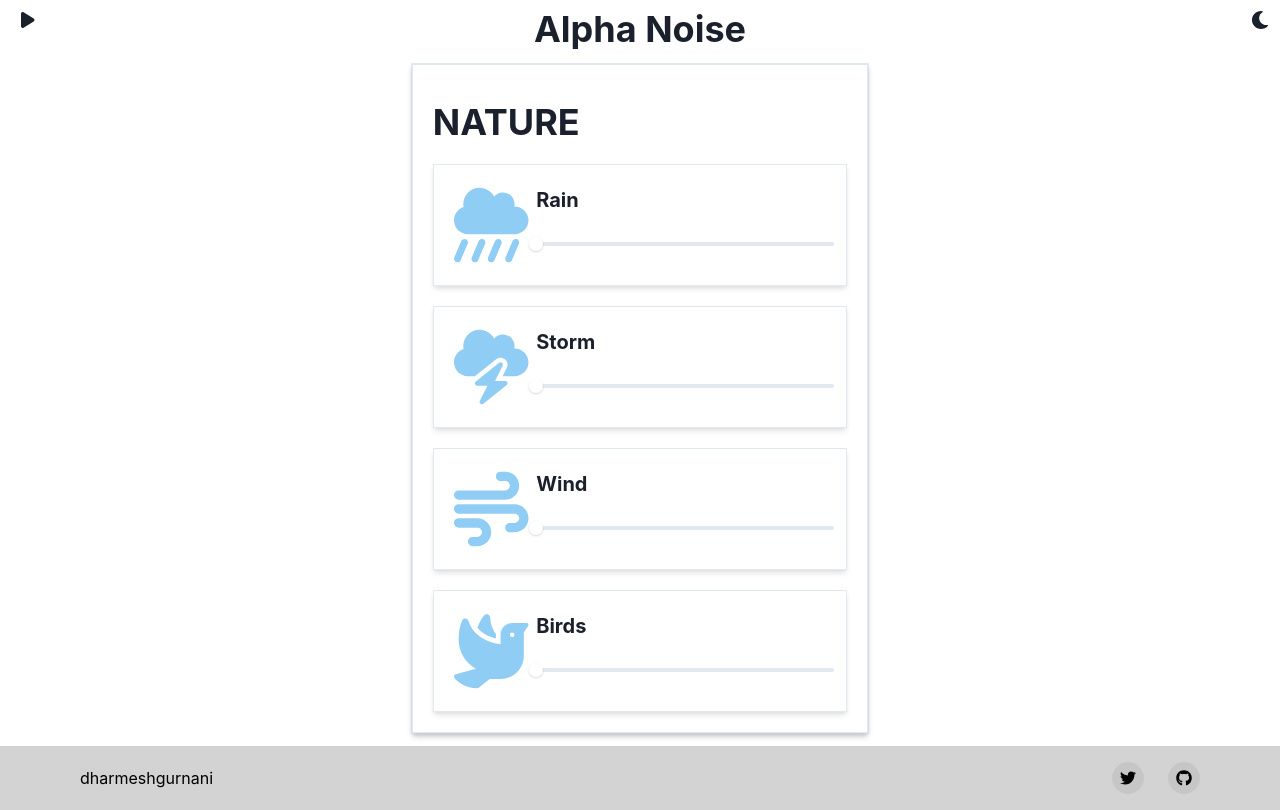
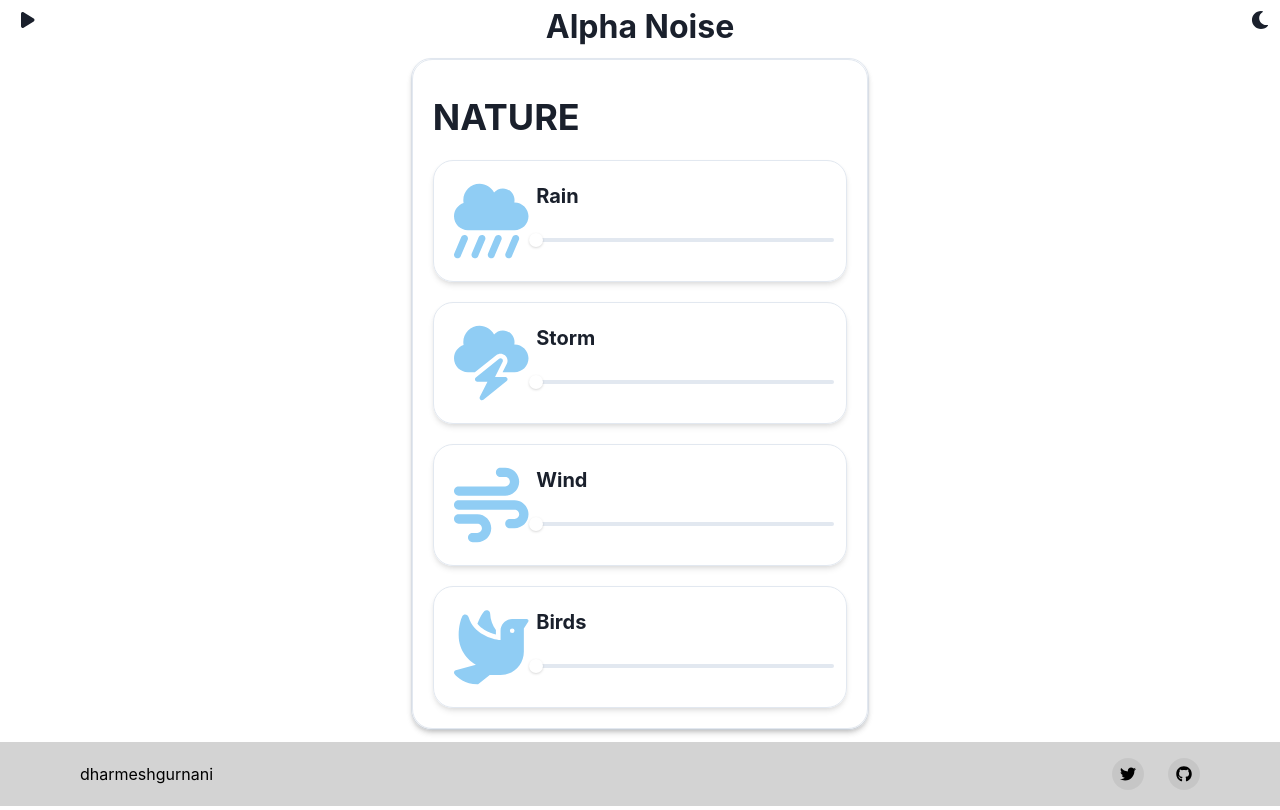
Before and after one commit to dharmeshgurnani/AlphaNoise, a React (Create React App) app: page / in a window 1280 px wide. Built offline with nearby package versions, Linux system fonts and the light colour scheme.

Commit message:
feat-added border radius

```diff
--- a/src/App.tsx
+++ b/src/App.tsx
@@ -27,22 +27,22 @@ const birdsPath = require('../src/assets/audio/birds.mp3')
 
 export const App = () => (
   <ChakraProvider theme={theme}>
-    <Box  textAlign="center" fontSize="xl">
+    <Box  textAlign="center" borderRadius='20px' fontSize="xl">
       <Grid templateColumns='repeat(3, 1fr)'>
         <GridItem justifySelf="flex-start">
           <NoiseGenerator />
         </GridItem>
-        <GridItem justifySelf="flex-center">
-          <Heading textAlign={['center']} mt={2}>Alpha Noise</Heading>
+        <GridItem w='60vw' justifySelf="flex-center">
+          <Heading fontSize={'4vh'} textAlign={['center']} mt={2}>Alpha Noise</Heading>
         </GridItem>
         <GridItem justifySelf="flex-end">
           <ColorModeSwitcher justifySelf="flex-end" />
         </GridItem>
       </Grid>
-      <Grid p={3} justifyContent="center">
-        <VStack shadow='md' borderWidth='1px' spacing={8} maxW={720}>
+      <Grid p={3} justifyContent="center" borderRadius='20px'>
+        <VStack shadow='md' borderWidth='1px' borderRadius='20px' spacing={8} maxW={720}>
           {/* NATURE */}
-          <Box p={5} shadow='md' borderWidth='1px' >
+          <Box p={5} shadow='md' borderWidth='1px' borderRadius='20px'>
             <Heading textAlign={['left']} mt={4} >NATURE</Heading>
             <NoiseCartridge NoiseName='Rain' NoiseLogo={faCloudShowersHeavy} NoiseAudio={rainPath} />
             <NoiseCartridge NoiseName='Storm' NoiseLogo={faThunderstorm} NoiseAudio={stormPath} />
--- a/src/components/NoiseCartridge.tsx
+++ b/src/components/NoiseCartridge.tsx
@@ -34,7 +34,7 @@ export const NoiseCartridge : React.FC<NoiseCartridgeProps> = ({ NoiseName, Nois
     };
 
     return (
-        <Box p={5} shadow='md' mt={5} borderWidth='1px' >
+        <Box p={5} shadow='md' mt={5} borderWidth='1px' borderRadius='20px'>
             <Grid
                 templateAreas={`
                   "logo text"
```
